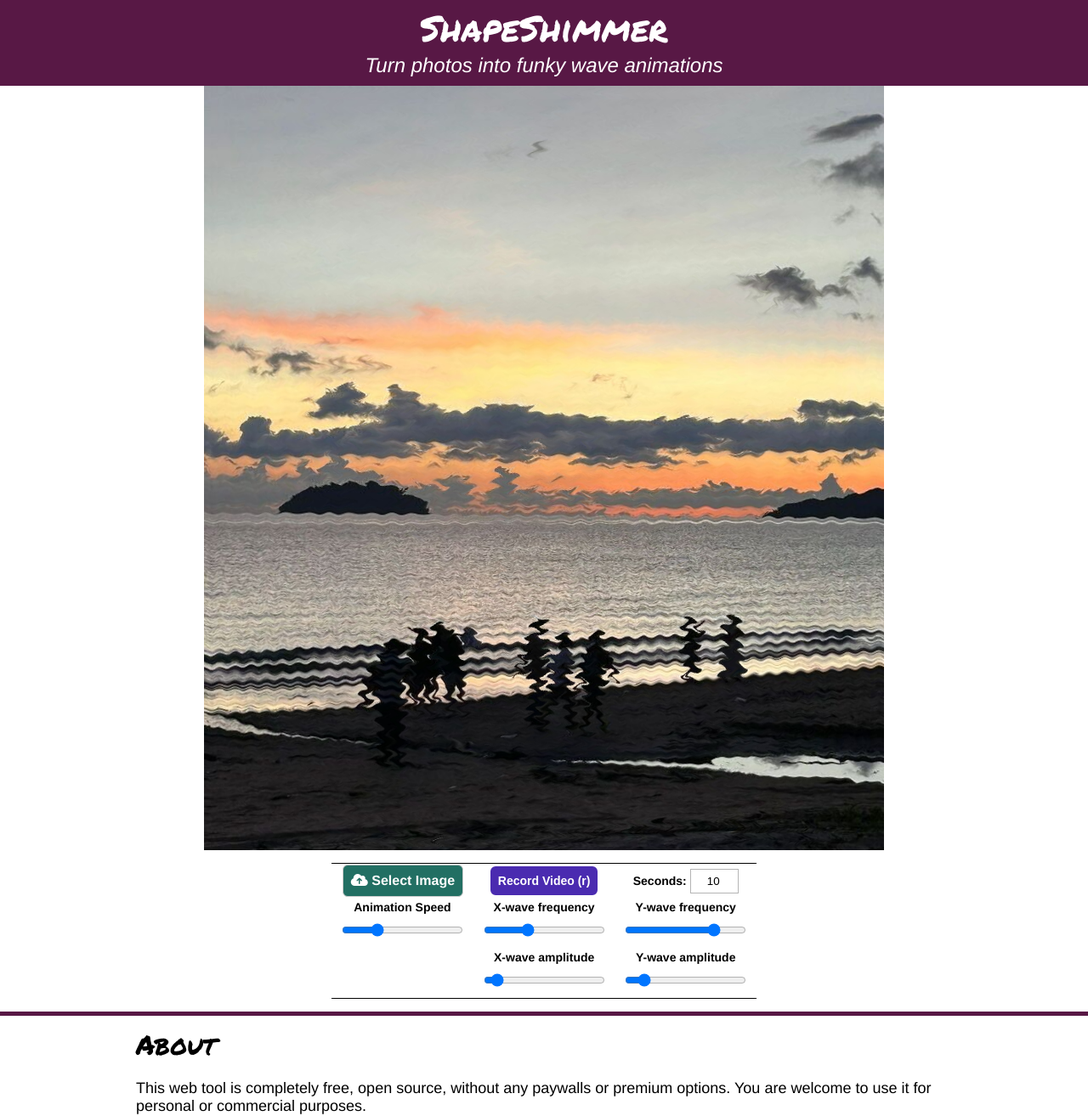
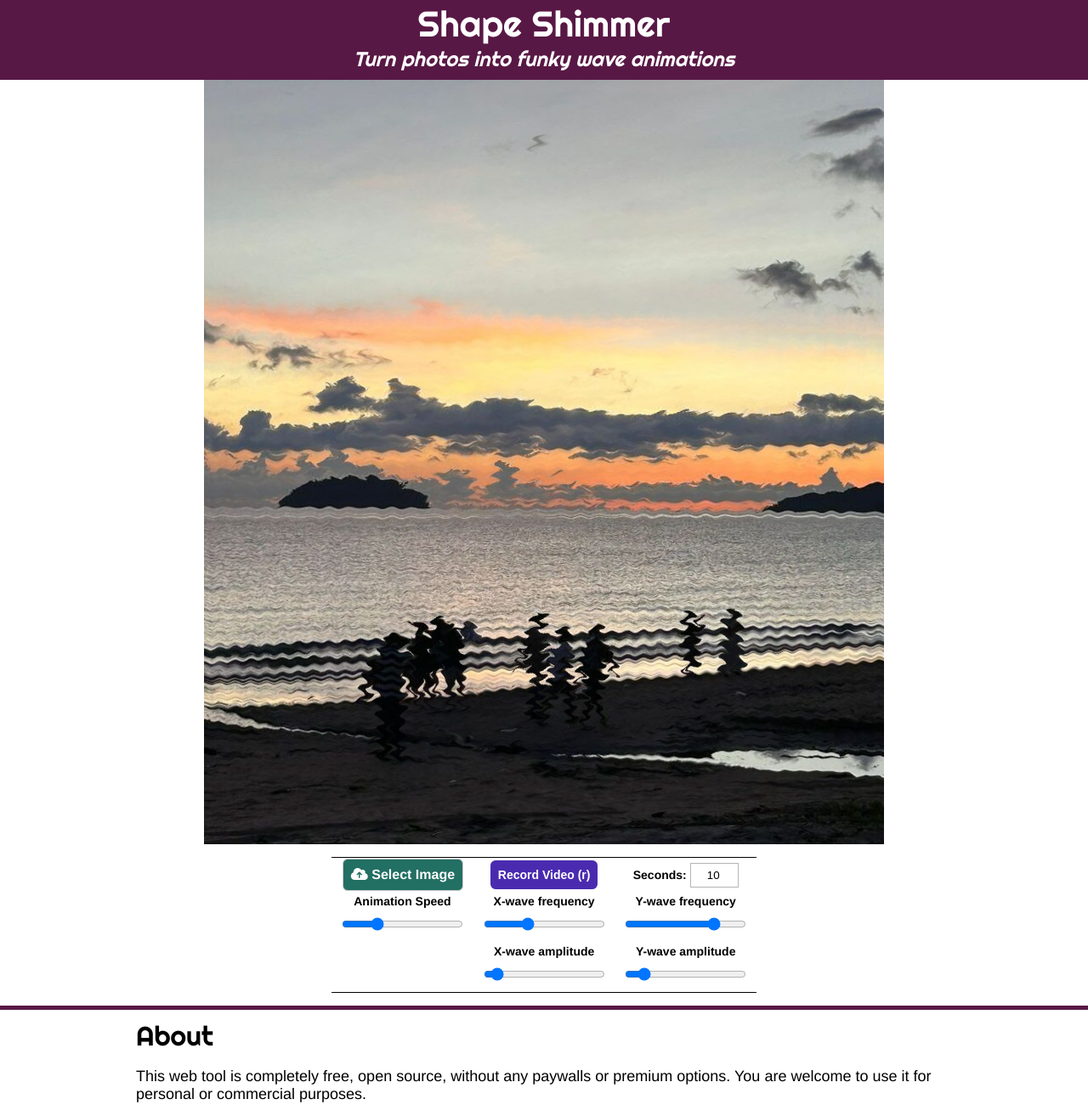
Before and after one commit to collidingScopes/shimmer, a plain HTML site: page index.html in a window 1280 px wide. Shown: the top 1314 px of the page at 85% size. Drawn offline with Linux system fonts and the light colour scheme.

Commit message:
Add site og properties

```diff
--- a/index.html
+++ b/index.html
@@ -7,17 +7,17 @@
 
         <link rel="preconnect" href="https://fonts.googleapis.com">
         <link rel="preconnect" href="https://fonts.gstatic.com" crossorigin>
-        <link href="https://fonts.googleapis.com/css2?family=Permanent+Marker&display=swap" rel="stylesheet">
+        <link href="https://fonts.googleapis.com/css2?family=Righteous&display=swap" rel="stylesheet">
         <link rel="stylesheet" href="https://cdnjs.cloudflare.com/ajax/libs/font-awesome/6.0.0/css/all.min.css" integrity="sha512-9usAa10IRO0HhonpyAIVpjrylPvoDwiPUiKdWk5t3PyolY1cOd4DSE0Ga+ri4AuTroPR5aQvXU9xC6qOPnzFeg==" crossorigin="anonymous" referrerpolicy="no-referrer" />
 
         <meta property="og:title" content="ShapeShimmer" />
         <meta property="og:description" content="Turn photos into funky wave animations" />
         <meta property="og:type" content="website" />
         <meta property="og:url" content="https://collidingscopes.github.io/shimmer" />
-        <meta property="og:image" content="https://collidingscopes.github.io/images/siteOGImage.png">
+        <meta property="og:image" content="https://collidingscopes.github.io/shimmer/images/siteOGImage.png">
         <meta property="og:image:type" content="image/png" >
-        <meta property="og:image:width" content="800" >
-        <meta property="og:image:height" content="800" >
+        <meta property="og:image:width" content="775" >
+        <meta property="og:image:height" content="658" >
 
         <link rel="icon" href="images/siteFavicon3.png">
         <link rel="apple-touch-icon" href="images/siteFavicon3.png">
@@ -29,7 +29,7 @@
         </div>
 
         <div id="introDiv">
-            <span id="siteNameText">ShapeShimmer</span>
+            <span id="siteNameText">Shape Shimmer</span>
             <span id="subtitleText">Turn photos into funky wave animations</span>
         </div>
 
--- a/style.css
+++ b/style.css
@@ -23,7 +23,7 @@ html, body{
 
 #siteNameText{
     font-size: 42px;
-    font-family: "Permanent Marker", cursive;
+    font-family: "Righteous", sans-serif;
     font-weight: 400;
     font-style: normal;
     display:block;
@@ -31,15 +31,16 @@ html, body{
 
 #subtitleText{
     font-size: 24px;
-    font-family: Helvetica, sans-serif;
-    display:block;
+    font-family: "Righteous", sans-serif;
+    font-weight: 400;
+    font-style: normal;
     font-style: italic;
     margin:0 auto;
 }
 
 #aboutText{
     font-size: 32px;
-    font-family: "Permanent Marker", cursive;
+    font-family: "Righteous", sans-serif;
     font-weight: 400;
     font-style: normal;
     display:block;
--- a/wavyImage.js
+++ b/wavyImage.js
@@ -3,8 +3,9 @@ To do list:
 Floating options menu -- sticky at bottom of page / can be hidden?
 Site OG properties
 File README / github description
-New font for site
-Name -- "Woven Waves" instead?
+New idea: mask/separate subject from image, upload that separately from a new layer with just the background. Animate only the foreground
+Add text explaining what types of images work well and what settings (and show examples)
+Real photos: med/high x-amp, low x-freq (opposite for Y)
 */
 
 var originalImg = document.getElementById("originalImg");
```
Also changed, not shown: images/siteFavicon3.png (added), images/siteOGImage.png (added).
